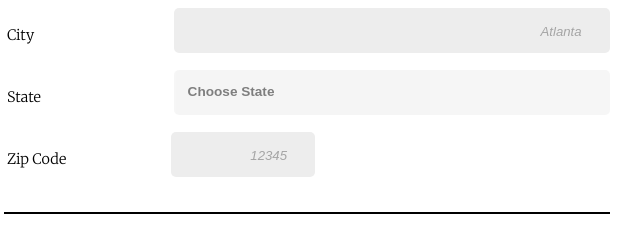
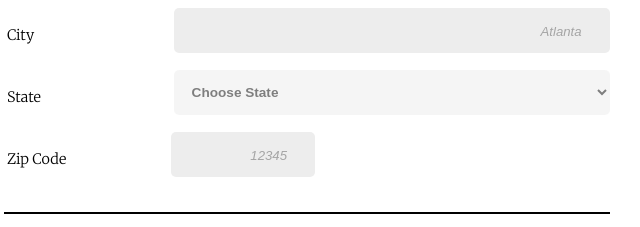
Before and after one commit to 1MartinSafar/techdegree-project-3, a plain HTML site: page index.html in a window 1280 px wide. Shown: the part 553-780 px from the top of the page, 333-973 px from the left. Drawn offline with Linux system fonts and the light colour scheme.

Commit message:
HTML and CSS validated

```diff
--- a/index.html
+++ b/index.html
@@ -57,7 +57,7 @@
             <div>
               <label for="user_state">State</label>
               <select name="user_state" id="user_state">
-                <option hidden id="state"><i>Choose State</i></option>
+                <option hidden id="state">Choose State</option>
                 <option value="1">State 1</option>
                 <option value="2">State 2</option>
                 <option value="3">State 3</option>
--- a/styles.css
+++ b/styles.css
@@ -131,7 +131,6 @@ select {
 
   padding-left: 1em;
 
-  appearance: none;
   box-shadow: none;
   outline: none;
 }
```
